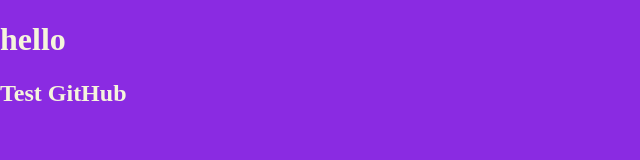
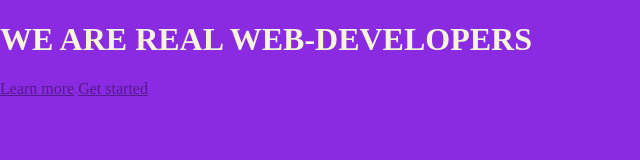
Before and after one commit to AlexandrLoboyko/grid-template-init-project, a website: page index.html in a window 1280 px wide. Shown: the whole page, without its empty margins (0-640 px from the left). Drawn offline with Linux system fonts and the light colour scheme.

Commit message:
Разметка для Header

```diff
--- a/index.html
+++ b/index.html
@@ -17,8 +17,19 @@
     <title>GRID-TEMPLATE</title>
   </head>
   <body>
-    <h1>hello</h1>
-    <h2>Test GitHub</h2>
+    <header class="header">
+      <div class="header-content">
+        <div class="header-content__container">
+          <h1 class="header-content__title">WE ARE REAL WEB-DEVELOPERS</h1>
+          <div class="header-content__actions">
+            <a class="btn" href="">Learn more</a>
+            <a class="btn" href="">Get started</a>
+          </div>
+        </div>
+      </div>
+      <div class="header-menu"></div>
+      <div class="header-overlay"></div>
+    </header>
     <!-- Код пишем здесь -->
     <!-- Подключаем библиотеку jquery, необходимую для работы нашего основного скрипта -->
     <script src="libs/jquery/dist/jquery.min.js"></script>
```
